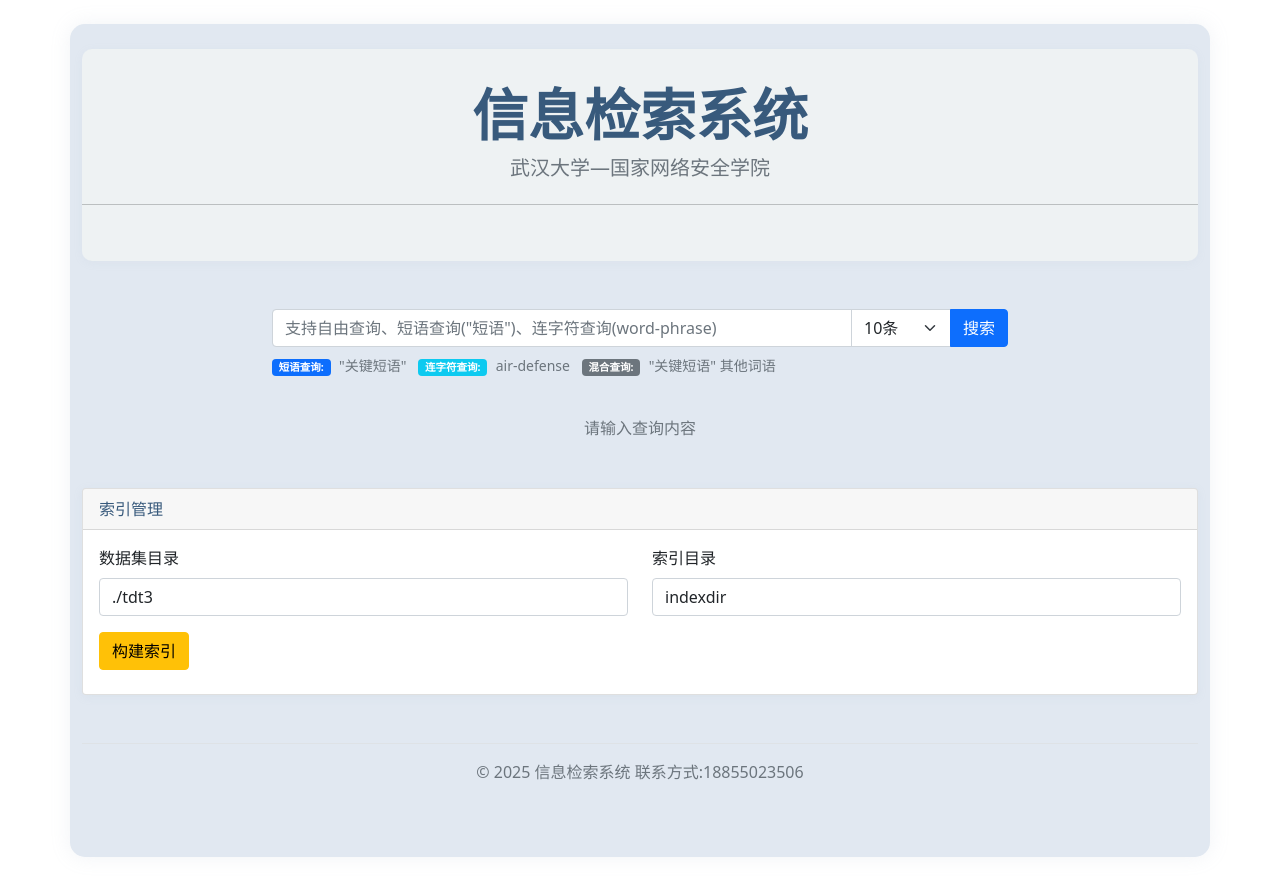
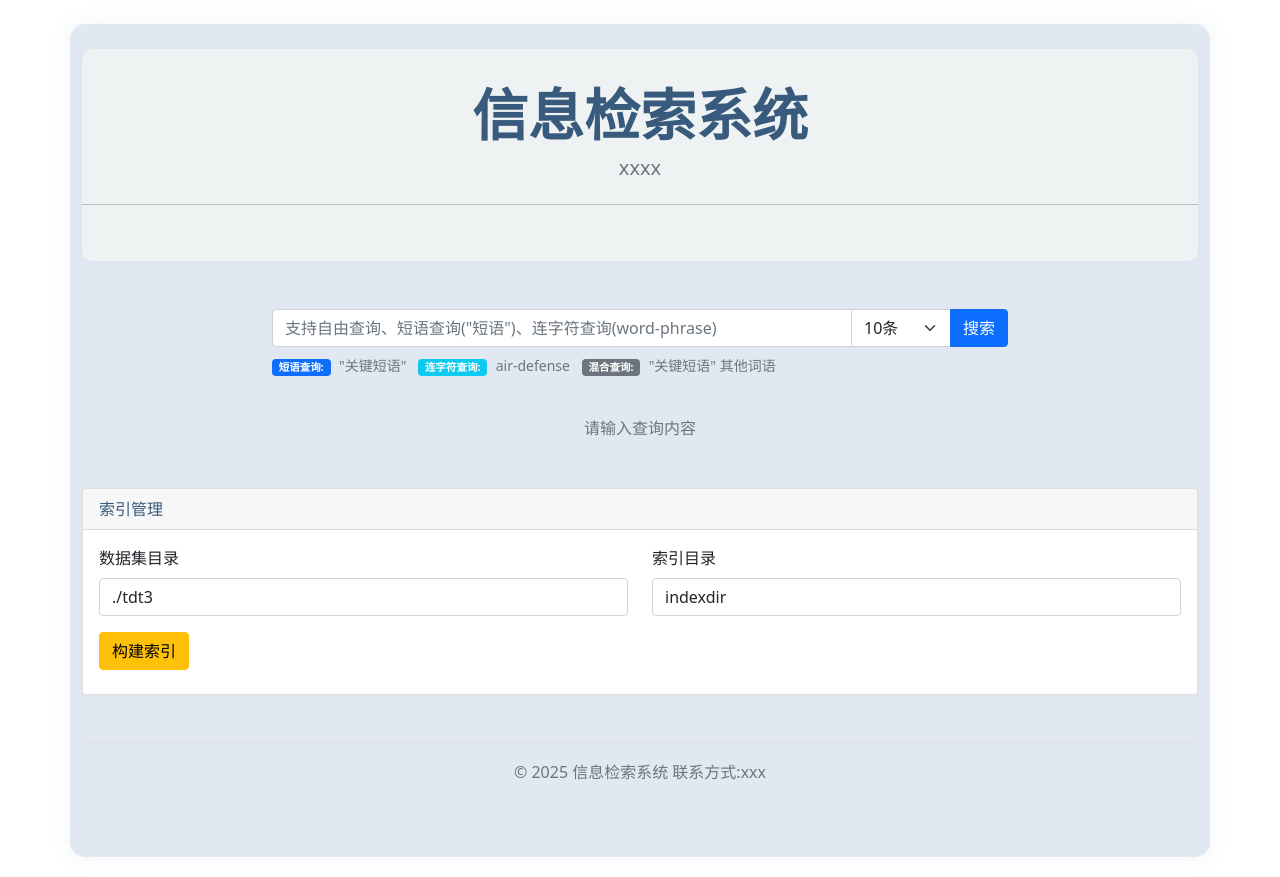
Before and after one commit to chen-joy/Information-Retrieval, a Flask app: page / in a window 1280 px wide. Run offline with Flask 2, Linux system fonts and the light colour scheme.

Commit message:
Update title and footer contact information

```diff
--- a/templates/index.html
+++ b/templates/index.html
@@ -3,7 +3,7 @@
 <head>
     <meta charset="UTF-8">
     <meta name="viewport" content="width=device-width, initial-scale=1.0">
-    <title>信息检索系统 - 武汉大学</title>
+    <title>信息检索系统 - xxxx</title>
     <link rel="stylesheet" href="{{ url_for('static', filename='css/style.css') }}?v=2">
     <link href="https://cdn.jsdelivr.net/npm/bootstrap@5.1.3/dist/css/bootstrap.min.css" rel="stylesheet">
 </head>
@@ -12,7 +12,7 @@
         <!-- 页面标题区域 -->
         <div class="header-section text-center mb-5">
             <h1 class="display-4 mb-2">信息检索系统</h1>
-            <h5 class="text-muted mb-2">武汉大学—国家网络安全学院</h5>
+            <h5 class="text-muted mb-2">xxxx</h5>
             <hr class="my-4">
         </div>
 
@@ -77,7 +77,7 @@
 
         <!-- 页脚 -->
         <footer class="mt-5 pt-3 text-center text-muted border-top">
-            <p>© 2025 信息检索系统 联系方式:18855023506</p>
+            <p>© 2025 信息检索系统 联系方式:xxx</p>
         </footer>
     </div>
 
```
